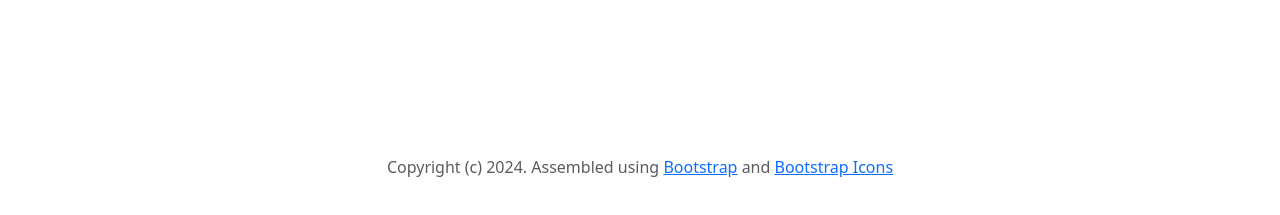
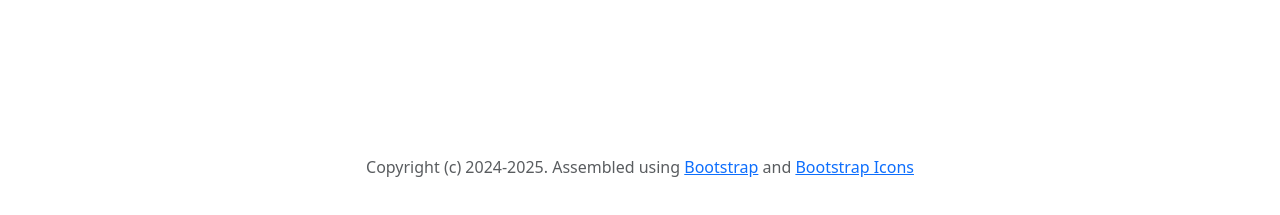
Before and after one commit to lrosenplaenter/lrosenplaenter.github.io, a plain HTML site: page index.html in a window 1280 px wide. Shown: the part 1020-1235 px from the top of the page. Drawn offline with Linux system fonts and the light colour scheme.

Commit message:
change cr year

```diff
--- a/index.html
+++ b/index.html
@@ -82,7 +82,7 @@
 
     <footer class="text-muted py-5">
         <div class="container">
-            <p class="text-center">Copyright (c) 2024. Assembled using <a href="https://github.com/twbs/bootstrap" target="_blank">Bootstrap</a> and <a href="https://github.com/twbs/icons" target="_blank">Bootstrap Icons</a></p>
+            <p class="text-center">Copyright (c) 2024-2025. Assembled using <a href="https://github.com/twbs/bootstrap" target="_blank">Bootstrap</a> and <a href="https://github.com/twbs/icons" target="_blank">Bootstrap Icons</a></p>
         </div>
     </footer>
 
```
